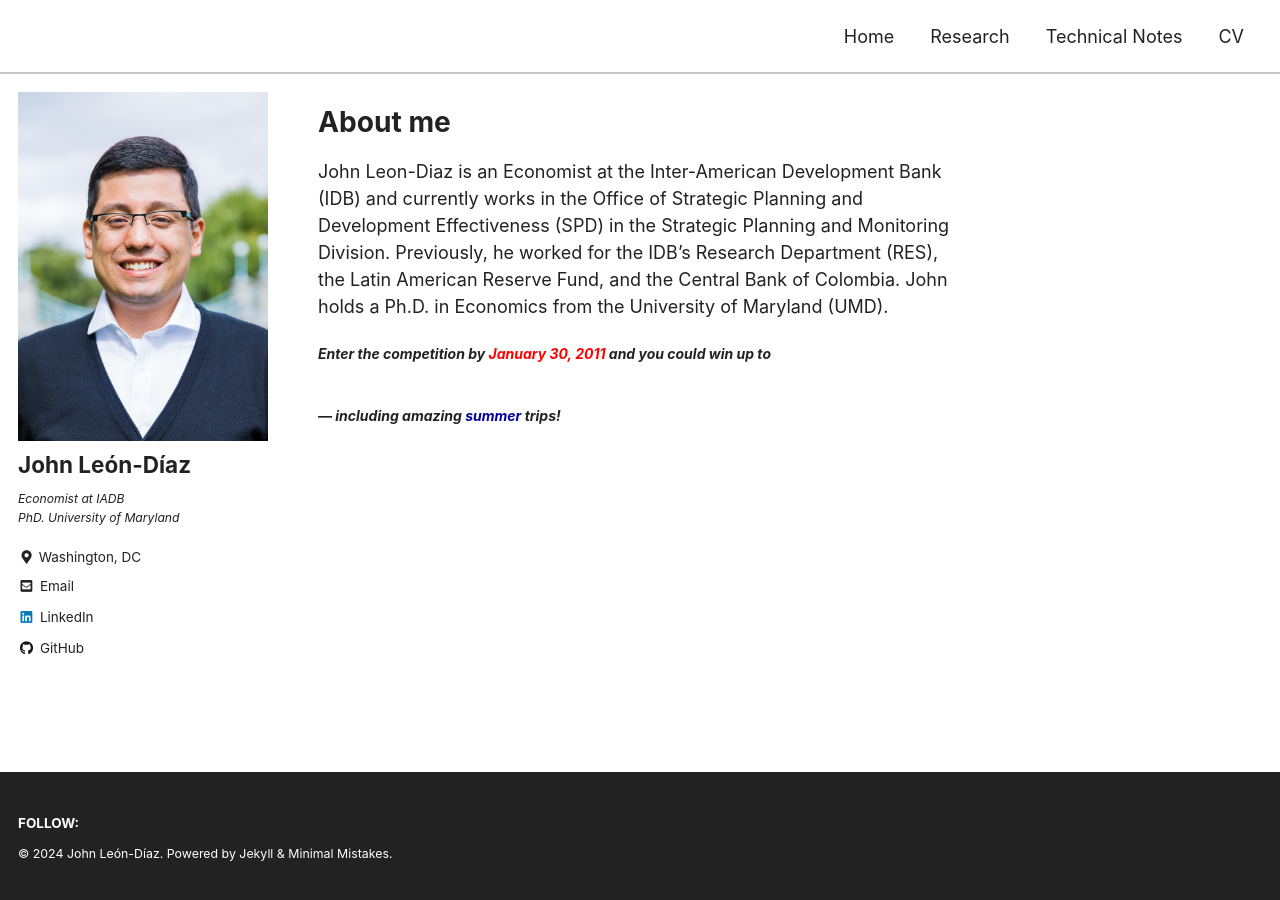
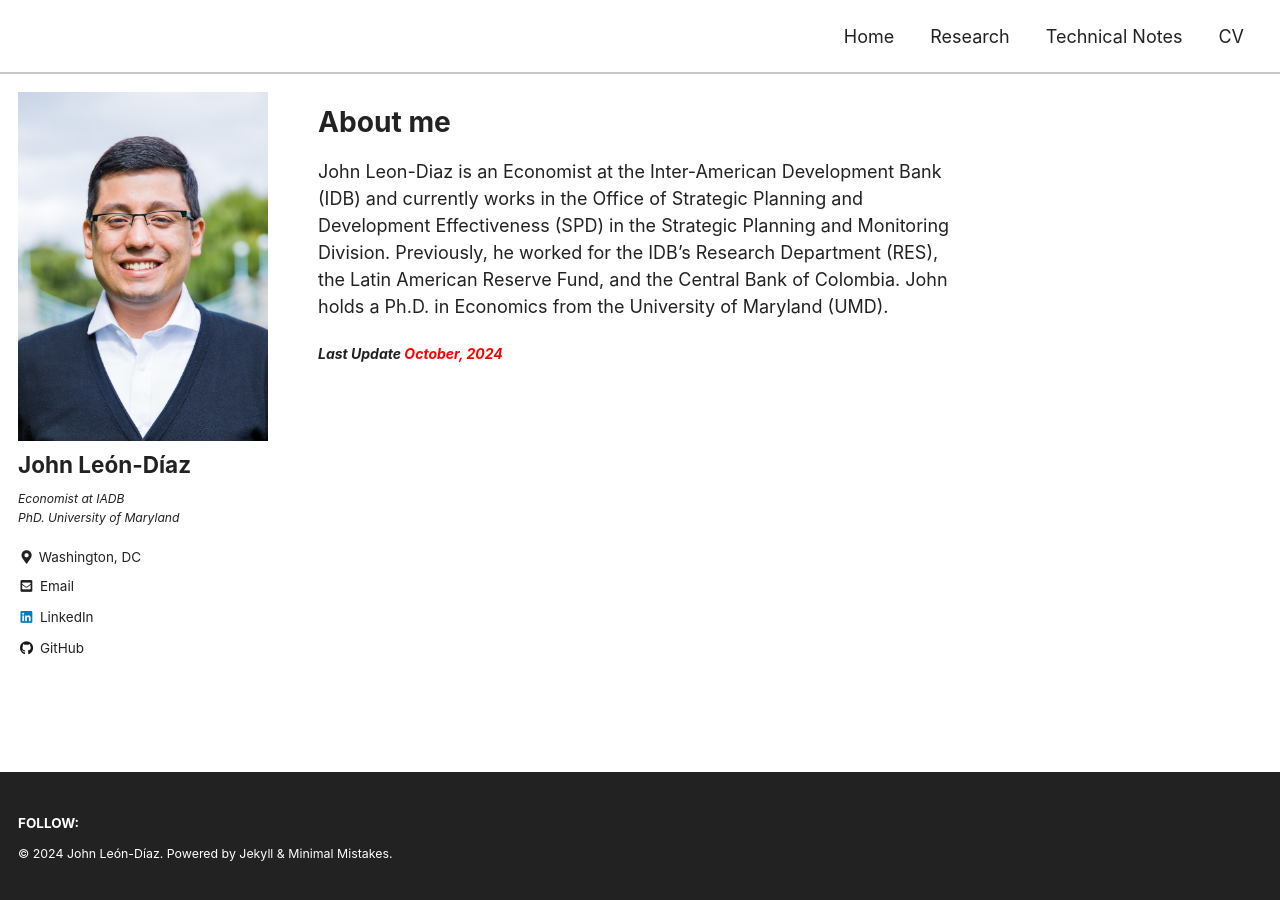
Before and after one commit to jleondia/jleondia.github.io, a Jekyll site: the page built from _pages/home.md, in a window 1280 px wide. Built offline with Jekyll 4.4.1, drawn with Linux system fonts in a browser that asks for light colours; cached includes are drawn as plain includes; formulas are drawn with MathJax 3.

Commit message:
Update home.md

```diff
--- a/_pages/home.md
+++ b/_pages/home.md
@@ -11,9 +11,14 @@ comments: false
 John Leon-Diaz is an Economist at the Inter-American Development Bank (IDB) and currently works in the Office of Strategic Planning and Development Effectiveness (SPD) in the Strategic Planning and Monitoring Division. Previously, he worked for the IDB’s Research Department (RES), the Latin American Reserve Fund, and the Central Bank of Colombia. John holds a Ph.D. in Economics from the University of Maryland (UMD).
 
 <p style="font-size:14px; font-weight:bold; font-style:italic;">
+ Last Update
+  <span style="color: #ff0000">October, 2024 </span>
+</p>
+
+<!-- <p style="font-size:14px; font-weight:bold; font-style:italic;">
   Enter the competition by
   <span style="color: #ff0000">January 30, 2011</span>
   and you could win up to $$$$ — including amazing
   <span style="color: #0000a0">summer</span>
   trips!
-</p>
+</p> -->
```
